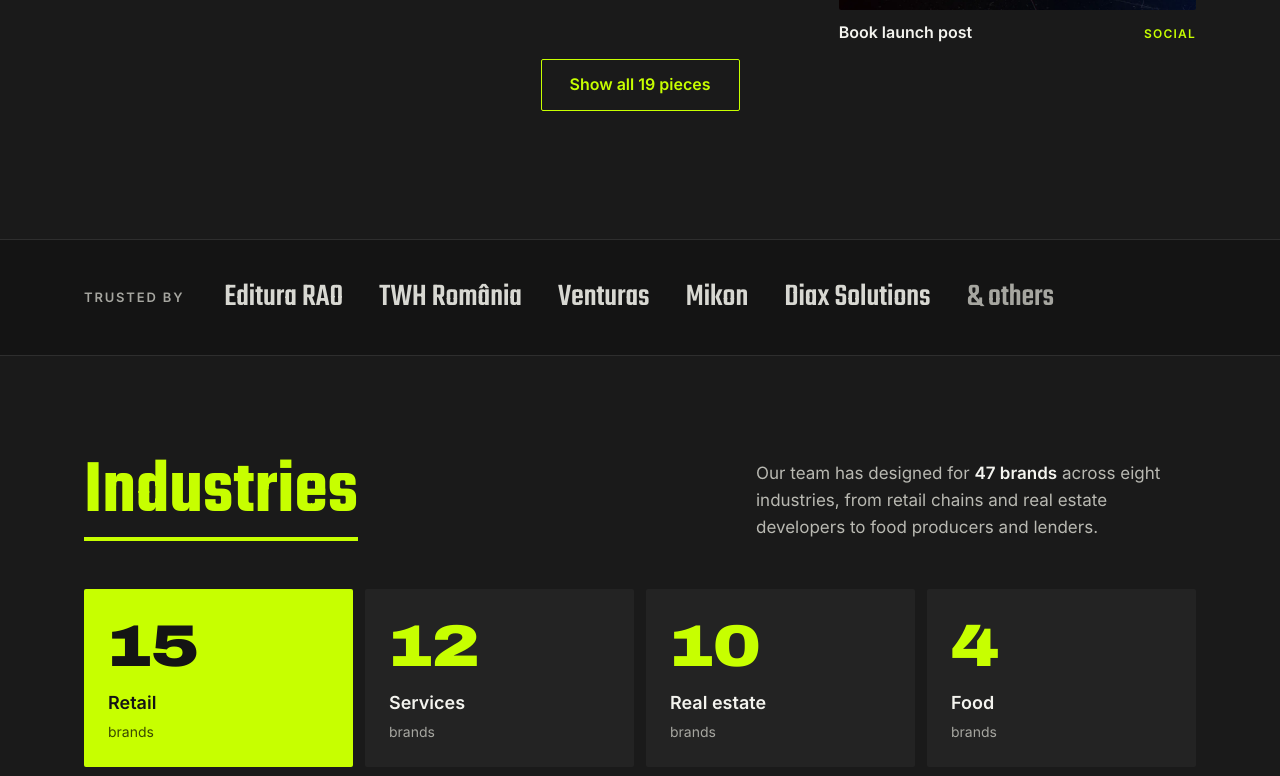
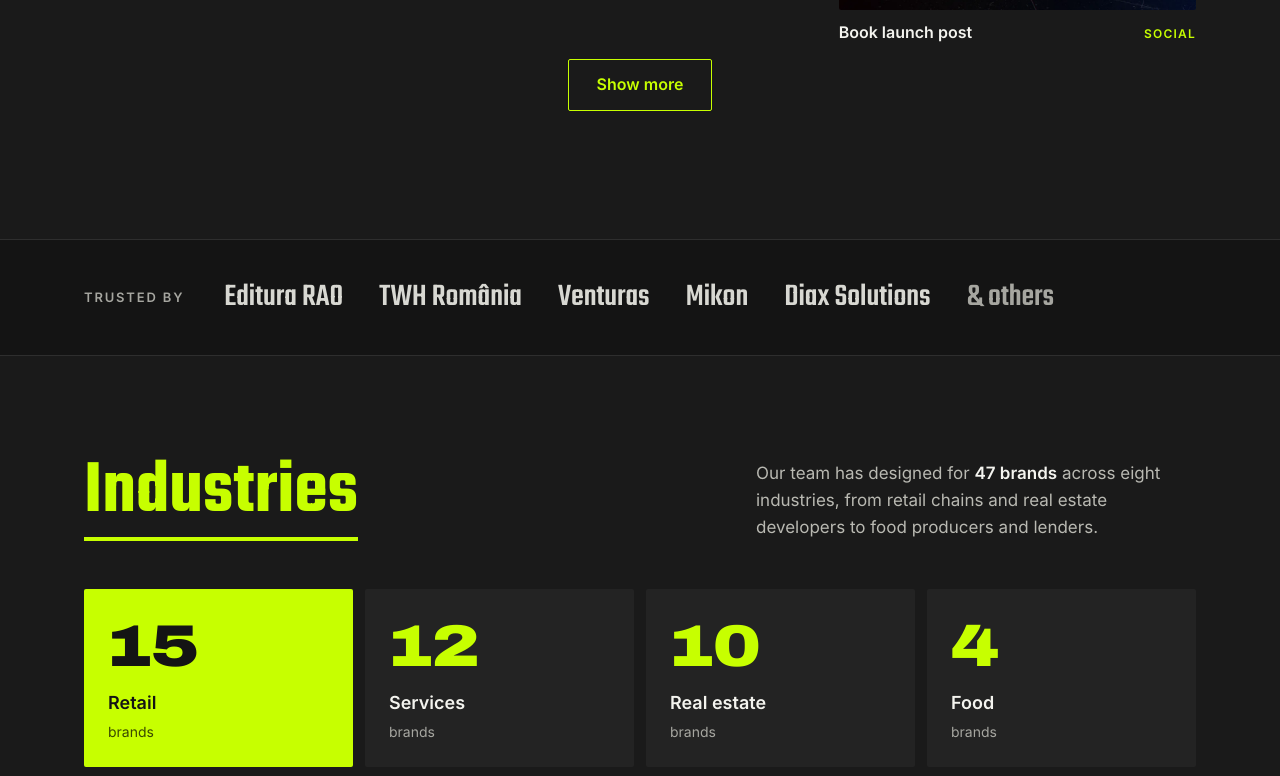
Before and after one commit to vladtab002/strata-website, a plain HTML site: page index.html in a window 1280 px wide. Shown: the part 3175-3951 px from the top of the page. Drawn offline with Linux system fonts and the light colour scheme.

Commit message:
Work section: Show more / Show less toggle, only on All work
Co-Authored-By: Claude Opus 5.5 <noreply@anthropic.com>
Claude-Session: https://claude.ai/code/session_01WgLjKNM1zeSVdeMR2dB7PK

```diff
--- a/index.html
+++ b/index.html
@@ -26,7 +26,7 @@
 <link rel="preload" href="fonts/archivo-expanded-black.woff" as="font" type="font/woff" crossorigin>
 <link rel="preload" href="fonts/inter-regular.woff" as="font" type="font/woff" crossorigin>
 <link rel="stylesheet" href="css/style.css?v=20261123">
-<script src="js/main.js?v=20261117" defer></script>
+<script src="js/main.js?v=20261123" defer></script>
 </head>
 <body>
 <a class="skip-link" href="#main">Skip to content</a>
@@ -124,7 +124,7 @@
     </div>
 
     <div class="more-wrap">
-      <button type="button" class="btn btn-outline-lime" id="show-more" hidden><span>Show all <span id="total-count">19</span> pieces</span></button>
+      <button type="button" class="btn btn-outline-lime" id="show-more" aria-controls="work-grid" aria-expanded="false" hidden>Show more</button>
     </div>
   </div>
 </section>
--- a/js/main.js
+++ b/js/main.js
@@ -7,12 +7,14 @@
     open: 'Deschide meniul', close: 'Închide meniul',
     invalid: 'Te rugăm să completezi numele, o adresă de email validă și un scurt mesaj.',
     notConnected: 'Formularul nu este încă activ. Te rugăm să ne scrii direct pe email.',
+    more: 'Vezi mai multe', less: 'Vezi mai puține',
     sending: 'Se trimite…', ok: 'Mulțumim! Mesajul tău a fost trimis. Revenim cu un răspuns în curând.',
     err: 'Ceva n-a mers. Încearcă din nou sau scrie-ne direct pe email.'
   } : {
     open: 'Open menu', close: 'Close menu',
     invalid: 'Please fill in your name, a valid email and a short message.',
     notConnected: 'The form isn’t connected yet. Please email us directly in the meantime.',
+    more: 'Show more', less: 'Show less',
     sending: 'Sending…', ok: 'Thanks! Your message is on its way. We’ll be in touch soon.',
     err: 'Something went wrong. Please try again or email us directly.'
   };
@@ -42,7 +44,6 @@
     var items = Array.prototype.slice.call(grid.querySelectorAll('.work-item'));
     var chips = Array.prototype.slice.call(document.querySelectorAll('.chip[data-filter]'));
     var more = document.getElementById('show-more');
-    var total = document.getElementById('total-count');
     var state = { filter: 'all', expanded: false };
 
     chips.forEach(function (chip) {
@@ -56,8 +57,13 @@
         render();
       });
     });
-    if (total) total.textContent = String(items.length);
-    if (more) more.addEventListener('click', function () { state.expanded = true; render(); });
+    if (more) more.addEventListener('click', function () {
+      var collapsing = state.expanded;
+      state.expanded = !state.expanded;
+      render();
+      // After collapsing, the page gets shorter: bring the button back into view
+      if (collapsing) more.scrollIntoView({ block: 'center', behavior: 'smooth' });
+    });
 
     function render() {
       var limit = mobile.matches ? 8 : 12;
@@ -69,7 +75,12 @@
         it.hidden = !visible;
         if (visible) shown++;
       });
-      if (more) more.hidden = !(state.filter === 'all' && !state.expanded && items.length > limit);
+      if (more) {
+        // Only on "All work", and only when there is more than one screenful to toggle
+        more.hidden = !(state.filter === 'all' && items.length > limit);
+        more.textContent = state.expanded ? T.less : T.more;
+        more.setAttribute('aria-expanded', state.expanded ? 'true' : 'false');
+      }
     }
     render();
     mobile.addEventListener('change', render);
```
Also changed, not shown: ro/index.html (+2 -2 lines).
